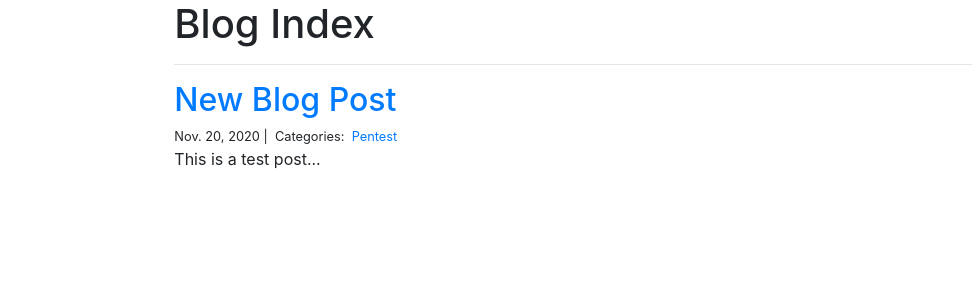
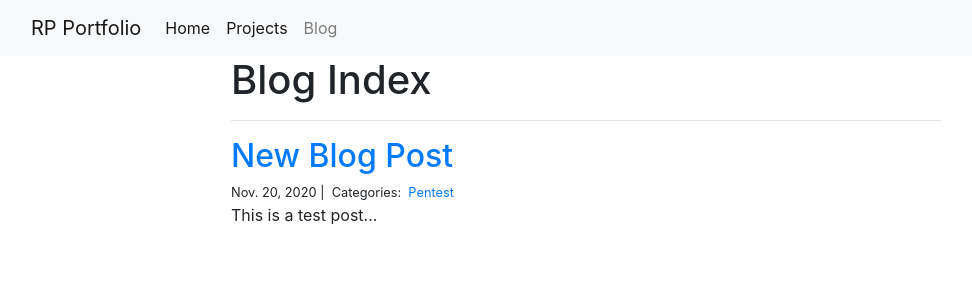
Before and after one commit to 0ahd0/simple-django-project, a Django app: page /blog/ in a window 1280 px wide. Shown: the top 300 px of the page, without its empty margins (54-1026 px from the left). Run offline with Django 3.2, Linux system fonts and the light colour scheme; data comes from the database, SQL or seed files in the repository; parts of the project's set-up code (start-up, migrations or seed data) failed here and were passed over; some libraries are stand-ins or nearby versions.

Commit message:
First Edit

```diff
--- a/hello_world/templates/hello_world.html
+++ b/hello_world/templates/hello_world.html
@@ -1,3 +1,4 @@
+
 {% extends "base.html" %}
 
 {% block page_content %}
--- a/personal_portfolio/templates/base.html
+++ b/personal_portfolio/templates/base.html
@@ -1,6 +1,32 @@
 <link rel="stylesheet" href="https://stackpath.bootstrapcdn.com/bootstrap/4.1.3/css/bootstrap.min.css" integrity="sha384-MCw98/SFnGE8fJT3GXwEOngsV7Zt27NXFoaoApmYm81iuXoPkFOJwJ8ERdknLPMO" crossorigin="anonymous">
 
-{% block page_content %}{% endblock %}
+<nav class="navbar navbar-expand-lg navbar-light bg-light">
+    <div class="container">
+        <a class="navbar-brand" href="{% url 'project_index' %}">RP Portfolio</a>
+        <button class="navbar-toggler" type="button" data-toggle="collapse" data-target="#navbarSupportedContent" aria-controls="navbarSupportedContent" aria-expanded="false" aria-label="Toggle navigation">
+          <span class="navbar-toggler-icon"></span>
+        </button>
+
+        <div class="collapse navbar-collapse" id="navbarSupportedContent">
+          <ul class="navbar-nav mr-auto">
+            <li class="nav-item active">
+              <a class="nav-link" href="{% url 'hello_world' %}">Home</a>
+            </li>
+            <li class="nav-item active">
+              <a class="nav-link" href="{% url 'project_index' %}">Projects</a>
+            </li>
+            <li class="nav-item">
+              <a class="nav-link" href="{% url 'blog_index' %}">Blog</a>
+            </li>
+          </ul>
+        </div>
+    </div>
+
+</nav>
+
+<div class="container">
+    {% block page_content %}{% endblock %}
+</div>
 
 <script src="https://code.jquery.com/jquery-3.3.1.slim.min.js" integrity="sha384-q8i/X+965DzO0rT7abK41JStQIAqVgRVzpbzo5smXKp4YfRvH+8abtTE1Pi6jizo" crossorigin="anonymous"></script>
 <script src="https://cdnjs.cloudflare.com/ajax/libs/popper.js/1.14.3/umd/popper.min.js" integrity="sha384-ZMP7rVo3mIykV+2+9J3UJ46jBk0WLaUAdn689aCwoqbBJiSnjAK/l8WvCWPIPm49" crossorigin="anonymous"></script>
--- a/personal_portfolio/urls.py
+++ b/personal_portfolio/urls.py
@@ -22,4 +22,5 @@ urlpatterns = [
     path('projects/', include("projects.urls")),
     path('', include("hello_world.urls")),
     path("blog/", include("blog.urls")),
+    path("/", include("hello_world.urls")),
 ]
```
